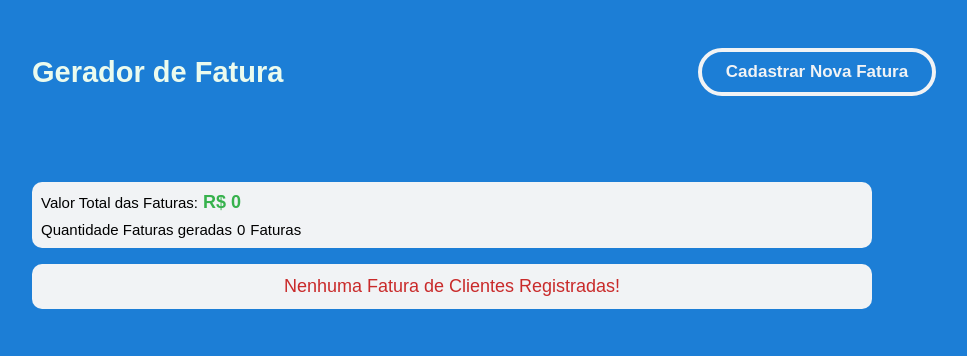
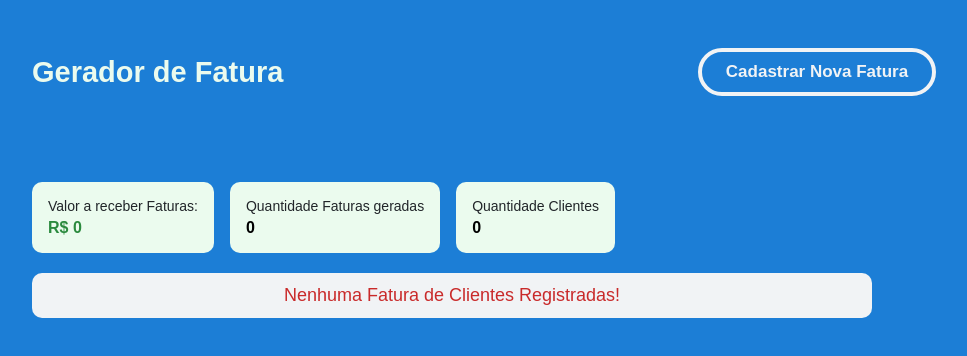
Before and after one commit to adrianomts7/Projetos, a React (Create React App) app in the folder gerador-faturas/: page / in a window 1280 px wide. Shown: the top 356 px of the page, without its empty margins (168-1135 px from the left). Built offline with nearby package versions, Linux system fonts and the light colour scheme.

Commit message:
Melhorias no app tanto na UI/UX quanto para desempenho

```diff
--- a/gerador-faturas/public/index.html
+++ b/gerador-faturas/public/index.html
@@ -1,5 +1,5 @@
 <!DOCTYPE html>
-<html lang="en">
+<html lang="pt-BR">
   <head>
     <meta charset="utf-8" />
     <link rel="icon" href="%PUBLIC_URL%/favicon.ico" />
--- a/gerador-faturas/src/components/App.js
+++ b/gerador-faturas/src/components/App.js
@@ -53,14 +53,24 @@ function GeradorFatura() {
 function CampoComplementar({ listaClientes }) {
   const valorTotalFaturasClientes = listaClientes.reduce((acc, clientes, i) => acc += clientes.valorTotal ,0);
   const quantidadeFaturasGeradas = listaClientes.reduce((acc, clientes) => acc += clientes.faturas.length, 0);
+  const totalClientes = listaClientes.length;
 
   return (
     <div className="area-dados-complementar">
-      <div className="dados-fatura">
-        <p className="texto-dados"> Valor Total das Faturas:
-          <span className="valor-total-fatura">R$ {valorTotalFaturasClientes}</span></p>
-        <p className="texto-dados">Quantidade Faturas geradas <span className="quantidade">{quantidadeFaturasGeradas}</span> Faturas</p>
-      </div>
+      <DadosComplementares texto={'Valor a receber Faturas:'} valor={`R$ ${valorTotalFaturasClientes}`} corValor={'#2b8a3e'} />
+      <DadosComplementares texto={'Quantidade Faturas geradas'}  valor={quantidadeFaturasGeradas} />
+      <DadosComplementares texto={'Quantidade Clientes'}  valor={totalClientes} />
+
     </div>
   )
 }
+
+function DadosComplementares({ texto, valor, corTexto = '#212529', corValor }) {
+  return (
+    <div className="dados-complementares">
+      <p className="texto-dados-complementares" style={{color: corTexto}}>{texto}</p>
+
+      <p className="valor-dados-complementares" style={{ color: corValor }}>{valor}</p>
+    </div>
+  )
+}
--- a/gerador-faturas/src/components/FormFatura.js
+++ b/gerador-faturas/src/components/FormFatura.js
@@ -1,15 +1,39 @@
-import { useState } from "react";
+import { useState, useEffect } from "react";
 import { HiOutlineX } from "react-icons/hi";
 
-export default
-function FormFatura({setIsModal, isModal, onCadastrarFatura, onAdicionarFatura, dadosAcao, onDadosAcaoForm, onEditarFatura }) {
+export default function FormFatura({
+  setIsModal,
+  isModal,
+  onCadastrarFatura,
+  onAdicionarFatura,
+  dadosAcao,
+  onDadosAcaoForm,
+  onEditarFatura,
+}) {
 
-  const [fatura, setFatura] = useState({id: dadosAcao?.idFatura || crypto.randomUUID() ,nome: dadosAcao?.nome || dadosAcao?.dadosFatura?.nome, descricao:  dadosAcao?.dadosFatura?.descricao || '', quantidade: dadosAcao?.dadosFatura?.quantidade || 1 , valor: dadosAcao?.dadosFatura?.valor || ''});
+  const [fatura, setFatura] = useState({
+  id: crypto.randomUUID(),
+  nome: "",
+  descricao: "",
+  quantidade: 1,
+  valor: "",
+});
+  const [mensagemUser, setMensagemUser] = useState(null);
+
+  useEffect(() => {
+    setFatura({
+      id: dadosAcao?.idFatura || crypto.randomUUID(),
+      nome: dadosAcao?.nome || dadosAcao?.dadosFatura?.nome || '',
+      descricao: dadosAcao?.dadosFatura?.descricao || "",
+      quantidade: dadosAcao?.dadosFatura?.quantidade || 1,
+      valor: dadosAcao?.dadosFatura?.valor || "",
+    });
+  },[dadosAcao])
 
   function pegandoDadosInput(e) {
     const { name, value } = e.target;
 
-    setFatura(dados => ({...dados, [name]: value}));
+    setFatura((dados) => ({ ...dados, [name]: value }));
   }
 
   function enviarForm(e) {
@@ -18,61 +42,154 @@ function FormFatura({setIsModal, isModal, onCadastrarFatura, onAdicionarFatura,
     const novaFatura = {
       ...fatura,
       valor: Number(fatura.valor),
-      quantidade: Number(fatura.quantidade)
+      quantidade: Number(fatura.quantidade),
+    };
+
+    function resetandoMensagemUser() {
+      setTimeout(() => setMensagemUser(null), 3000);
     }
 
-    if (novaFatura.nome.trim() === "" || novaFatura.descricao.trim() === "") return alert("Os campos não podem ficar vázio!");
-    if (novaFatura.valor <= 0) return alert("Digite um valor de serviço válido");
+    function fecharForm() {
+      setTimeout(() => setIsModal(false), 3000);
+    }
 
-    if (!dadosAcao){
-      onCadastrarFatura(novaFatura, novaFatura.id);
-      alert("Fatura gerada com sucesso!");
-      setIsModal(false);
+    if (
+      novaFatura?.nome?.trim() === "" ||
+      novaFatura?.descricao?.trim() === ""
+    ) {
+      setMensagemUser({
+        mensagem: "Os campos não podem ficar vázio!",
+        tipo: "erro",
+      });
+      resetandoMensagemUser();
       return;
     }
-    if (dadosAcao.acao === 'adicionar') {
-      onAdicionarFatura(dadosAcao.id, novaFatura);
-      alert(`Nova Fatura adicionada com sucesso ao cliente ${novaFatura.nome}`)
-      onDadosAcaoForm(null);
+    if (novaFatura.valor <= 0) {
+      setMensagemUser({
+        mensagem: "Digite um valor de serviço válido",
+        tipo: "erro",
+      });
+      resetandoMensagemUser();
+      return;
     }
 
-    if (dadosAcao.acao === 'editar') {
-      onEditarFatura(dadosAcao.idCliente, dadosAcao.idFatura, novaFatura, (dadosAcao.dadosFatura.valor * dadosAcao.dadosFatura.quantidade));
-      alert(` Fatura Editada com sucesso do cliente ${novaFatura.nome}`)
-      onDadosAcaoForm(null);
+    if (!dadosAcao) {
+      onCadastrarFatura(novaFatura, novaFatura.id);
+      setMensagemUser({
+        mensagem: "Fatura gerada com sucesso!",
+        tipo: "sucesso",
+      });
+      resetandoMensagemUser();
+      fecharForm();
+      return;
     }
 
-    setIsModal(false);
+    if (dadosAcao.acao === "adicionar") {
+      onAdicionarFatura(dadosAcao.id, novaFatura);
+      setMensagemUser({
+        mensagem: `Nova Fatura adicionada com sucesso ao cliente ${novaFatura.nome}`,
+        tipo: "sucesso",
+      });
+      onDadosAcaoForm(null);
+      resetandoMensagemUser();
+      fecharForm();
+      return;
+    }
+
+    if (dadosAcao.acao === "editar") {
+      onEditarFatura(
+        dadosAcao.idCliente,
+        dadosAcao.idFatura,
+        novaFatura,
+        dadosAcao.dadosFatura.valor * dadosAcao.dadosFatura.quantidade,
+      );
+      setMensagemUser({
+        mensagem: `Fatura Editada com sucesso do cliente ${novaFatura.nome}`, tipo: 'sucesso',
+      });
+      resetandoMensagemUser();
+      fecharForm();
+      onDadosAcaoForm(null);
+      return;
+    }
   }
 
   return (
     <div className="sombra">
       <form className="form-fatura" onSubmit={enviarForm}>
-        <h3 className="titulo-form">{ dadosAcao?.acao === 'editar' ? 'Editar Fatura' : 'Cadastro de Fatura'}</h3>
+        <h3 className="titulo-form">
+          {dadosAcao?.acao === "editar"
+            ? "Editar Fatura"
+            : "Cadastro de Fatura"}
+        </h3>
+
+        {mensagemUser && (
+          <p
+            className={`mensagem ${mensagemUser?.tipo === "erro" ? "erro" : "sucesso"}`}
+          >
+            {mensagemUser?.mensagem}
+          </p>
+        )}
 
         <div className="area-input">
           <label htmlFor="nome">Nome:</label>
-          <input id="nome" name="nome" type="text" placeholder="Digite o nome do cliente" onChange={pegandoDadosInput} value={fatura.nome} />
+          <input
+            id="nome"
+            name="nome"
+            type="text"
+            placeholder="Digite o nome do cliente"
+            onChange={pegandoDadosInput}
+            value={fatura.nome}
+          />
         </div>
 
         <div className="area-input">
           <label htmlFor="descricao">Descrição:</label>
-          <input id="descricao" name="descricao" type="text" placeholder="Digite a Descrição do Serviço: " onChange={pegandoDadosInput} value={fatura.descricao} />
+          <input
+            id="descricao"
+            name="descricao"
+            type="text"
+            placeholder="Digite a Descrição do Serviço: "
+            onChange={pegandoDadosInput}
+            value={fatura.descricao}
+          />
         </div>
 
         <div className="area-input">
           <label htmlFor="quantidade">Quantidade:</label>
-          <input id="quantidade" name="quantidade" type="number" placeholder="1" onChange={pegandoDadosInput} min={1} value={fatura.quantidade} />
+          <input
+            id="quantidade"
+            name="quantidade"
+            type="number"
+            placeholder="1"
+            onChange={pegandoDadosInput}
+            min={1}
+            value={fatura.quantidade}
+          />
         </div>
 
         <div className="area-input">
           <label htmlFor="valor">Valor:</label>
-          <input id="valor" name="valor" type="number" min={0} step={0.1} onChange={pegandoDadosInput} value={fatura.valor} />
+          <input
+            id="valor"
+            name="valor"
+            type="number"
+            min={0}
+            step={0.1}
+            onChange={pegandoDadosInput}
+            value={fatura.valor}
+          />
         </div>
 
-        <button className="btn-form-fatura">{ dadosAcao?.acao === 'editar' ? 'Editar Fatura' : 'Gerar Fatura'}</button>
+        <button className="btn-form-fatura">
+          {dadosAcao?.acao === "editar" ? "Editar Fatura" : "Gerar Fatura"}
+        </button>
 
-        <button className="fechar-form-fatura" onClick={() => setIsModal(false)}><HiOutlineX /></button>
+        <button
+          className="fechar-form-fatura"
+          onClick={() => setIsModal(false)}
+        >
+          <HiOutlineX />
+        </button>
       </form>
     </div>
   );
--- a/gerador-faturas/src/index.css
+++ b/gerador-faturas/src/index.css
@@ -184,6 +184,8 @@ li {
   margin-bottom: 1.2rem;
   color: #000;
   font-weight: 500;
+  border-bottom: 3px solid var(--azul-padrao);
+  width: 21rem;
 }
 
 .valor {
@@ -221,7 +223,9 @@ li {
   display: flex;
   justify-content: space-between;
   align-items: center;
-  margin-bottom: 4rem;
+  padding: 1rem;
+  border: 1px solid #212529;
+  margin-bottom: 1rem;
 }
 
 .dados-fatura {
@@ -252,16 +256,6 @@ li {
   color: var(--azul-padrao);
   outline: 4px solid var(--azul-padrao);
   background-color: var(--cinza-padrao);
-}
-
-.area-dados-complementar {
- display: flex;
- justify-content: space-between;
- align-items: centerx;
- margin-bottom: 1.6rem;
- background-color: var(--cinza-padrao);
- border-radius: 10px;
- padding: 1rem 0.9rem;
 }
 
 .texto-dados {
@@ -309,3 +303,42 @@ li {
   color: var(--amarelo);
   outline: 4px solid var(--amarelo);
 }
+
+.mensagem {
+  text-align: center;
+  margin-bottom: 2rem;
+}
+
+.sucesso {
+  color: #2b8a3e;
+}
+
+.erro {
+  color: #c92a2a;
+}
+
+.area-dados-complementar {
+  display: flex;
+  gap: 1.6rem;
+}
+
+.dados-complementares {
+  display: flex;
+  flex-direction: column;
+  gap: 0.5rem;
+  background-color: #ebfbee;
+  padding: 1.6rem;
+  border-radius: 10px;
+  margin-bottom: 2rem;
+}
+
+.texto-dados-complementares {
+  font-size: 1.4rem;
+  font-weight: 500;
+  color: #212529;
+}
+
+.valor-dados-complementares {
+  font-size: 1.6rem;
+  font-weight: bold;
+}
```
Also changed, not shown: gerador-faturas/src/components/Fatura.js (+11 -8 lines).
